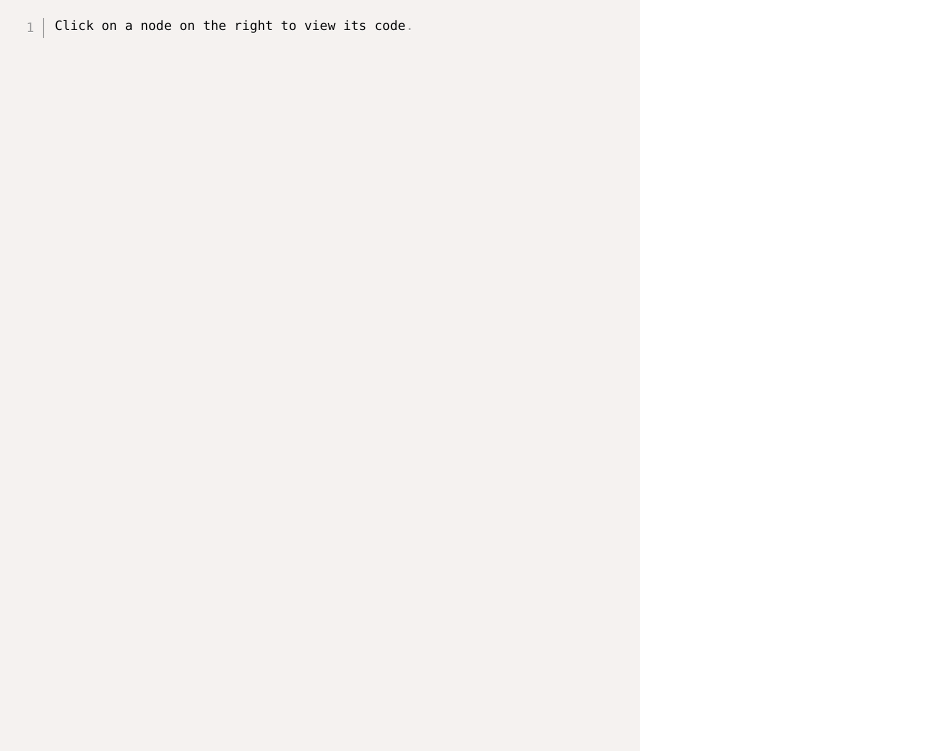
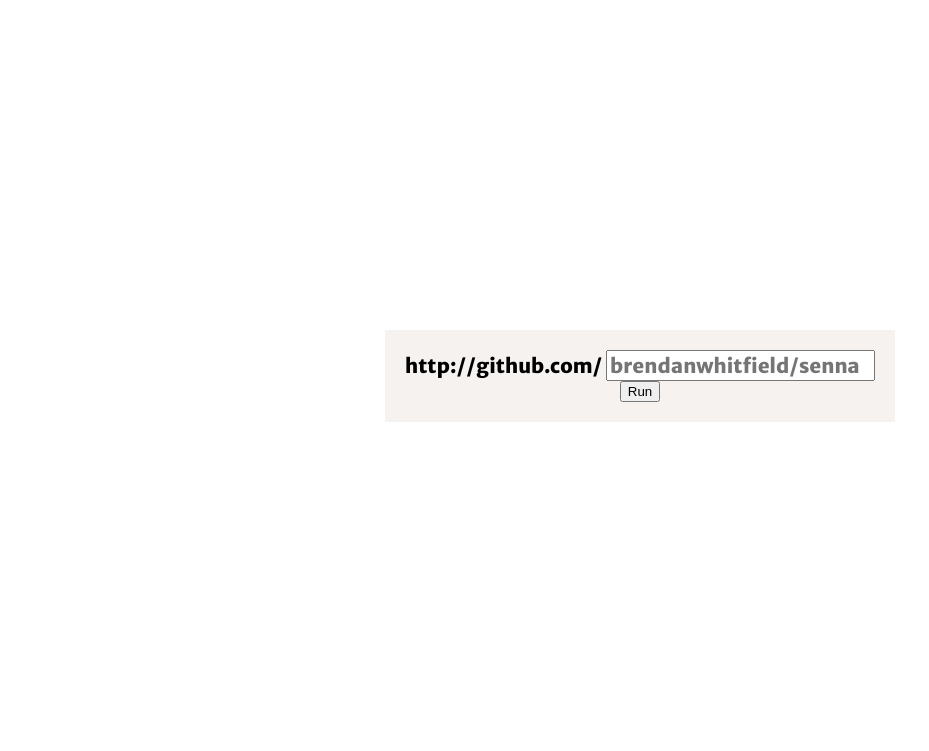
Before and after one commit to brendan-w/cgraph, a web app: file frontend/index.html in a window 1280 px wide. Shown: the part 49-800 px from the top of the page, without its empty margins (0-929 px from the left). Run offline with its HTML, style and script files only (its server is not run), Linux system fonts and the light colour scheme; some libraries are stand-ins or nearby versions.

Commit message:
started creating landing page

```diff
--- a/frontend/css/main.css
+++ b/frontend/css/main.css
@@ -34,6 +34,46 @@
 }
 
 
+/*
+ *    Landing page
+ */
+
+.center-outer
+{
+   display: table;
+   width: 100%;
+}
+
+.center-inner
+{
+   display: table-cell;
+   text-align: center;
+   vertical-align: middle;
+}
+
+form#git-url
+{
+  display:inline-block;
+  padding: 20px;
+  background: #f5f2f0;
+}
+
+form#git-url #url
+{
+  padding-padding: 10px;
+}
+
+form#git-url span, form#git-url input[type="text"]
+{
+  font-family: "Merriweather Sans", sans-serif;
+  font-size:1.25em;
+}
+
+
+
+/*
+ *    VIZ
+ */
 
 pre,
 code {
--- a/frontend/index.html
+++ b/frontend/index.html
@@ -1,12 +1,11 @@
 <html>
 <head>
-  <title></title>
+  <meta charset='utf-8'/>
+  <title>C-Graph | Function call graphing for C</title>
 
   <link href='http://fonts.googleapis.com/css?family=Inconsolata:400,700|Merriweather+Sans:800,800italic|Merriweather:400,400italic,900,900italic' rel='stylesheet' type='text/css'>
   <link rel="stylesheet" href="css/reset.css">
   <link rel="stylesheet" href="css/main.css">
-  <link rel="stylesheet" href="css/svg.css">
-  <link rel="stylesheet" href="lib/prism-default.css">
 </head>
 
 <body>
@@ -14,23 +13,24 @@
     <h1>C-Graph</h1>
     <p>A function call graphing utility for C</p>
   </header>
-  <div class="content">
-    <div class="column code_column">
-      <!-- pre formatted means whitespace matters -->
-      <pre class="code_block line-numbers"><code id="js_code_viewer" class="code_viewer language-c">Click on a node on the right to view its code.</code></pre>
-    </div>
+  <div class="content center-outer">
+    <div class="center-inner">
 
-    <div class="column viz_column">
+      <form id="git-url" action="/" method="POST">
+        <div id="url">
+          <span>http://github.com/</span>
+          <input type='text' name='url' placeholder='brendanwhitfield/senna'/>
+        </div>
+        <button type='submit'>Run</button>
+      </form>
+
     </div>
   </div>
 
-  <!--Libraries-->
-  <script src="node_modules/reqwest/reqwest.min.js" type="text/javascript"></script>
-  <script src="node_modules/d3/d3.min.js" type="text/javascript"></script>
-  <script src="node_modules/lodash/dist/lodash.min.js" type="text/javascript"></script>
-  <script src="lib/prism.min.js" type="text/javascript"></script>
-  <!--Our Code-->
-  <script src="scripts/main.js" type="text/javascript"></script>
-  <script src="scripts/bundle-graph.js" type="text/javascript"></script>
+  <script type="text/javascript">
+    var header     = document.querySelector("header");
+    var center     = document.querySelector(".center-outer");
+    center.style.height = window.innerHeight - header.clientHeight;
+  </script>
 </body>
 </html>
--- a/server/app.js
+++ b/server/app.js
@@ -6,11 +6,6 @@
 //setup
 var app = express();
 app.disable("x-powered-by");
-
-
-//routing & controlling
-app.use('/', express.static("frontend/"));
-app.use('/node_modules/', express.static("node_modules/"));
 
 
 route(app);
```
Also changed, not shown: frontend/cgraph.html (added, +37 -0 lines), server/controller.js (+19 -0 lines), server/router.js (+8 -1 lines).
